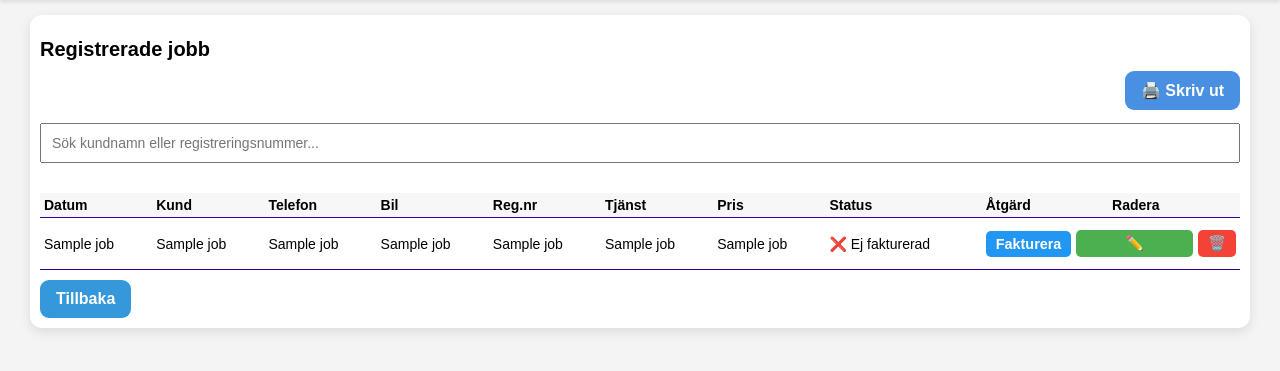
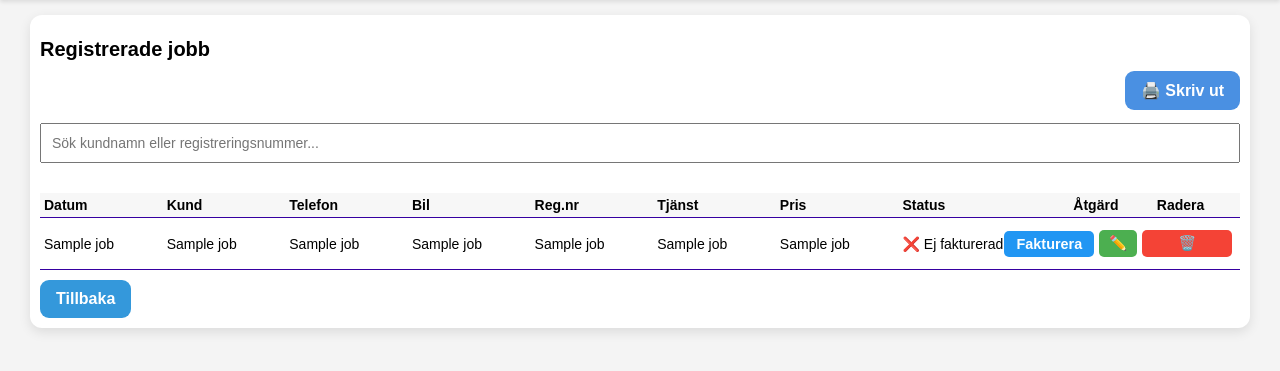
Before and after one commit to ArshedAl-Hadeethi/Faktura, a Flask app: page /jobs in a window 1280 px wide. Shown: the part 94-465 px from the top of the page. Run offline with Flask 3, Linux system fonts and the light colour scheme; a database or web service that is not in the repository returns one stand-in record (values such as "Sample title"); some libraries are stand-ins or nearby versions.

Commit message:
Fix: design för knappar bredvid varandra

```diff
--- a/static/style.css
+++ b/static/style.css
@@ -228,6 +228,8 @@
   gap: 5px;
   align-items: center;
   justify-content: center;
+  width: 90px;
+  text-align: center;
 }
 
 .action-group form {
@@ -241,19 +243,27 @@
   border: none;
   border-radius: 5px;
   cursor: pointer;
+  width: 90px;
+  text-align: center;
 }
 
 .btn.action {
   background-color: #2196f3;
   color: white;
+  width: 90px;
+  text-align: center;
 }
 
 .btn.edit {
   background-color: #4caf50;
   color: white;
+  width: 90px;
+  text-align: center;
 }
 
 .btn.delete {
   background-color: #f44336;
   color: white;
+  width: 90px;
+  text-align: center;
 }
```
